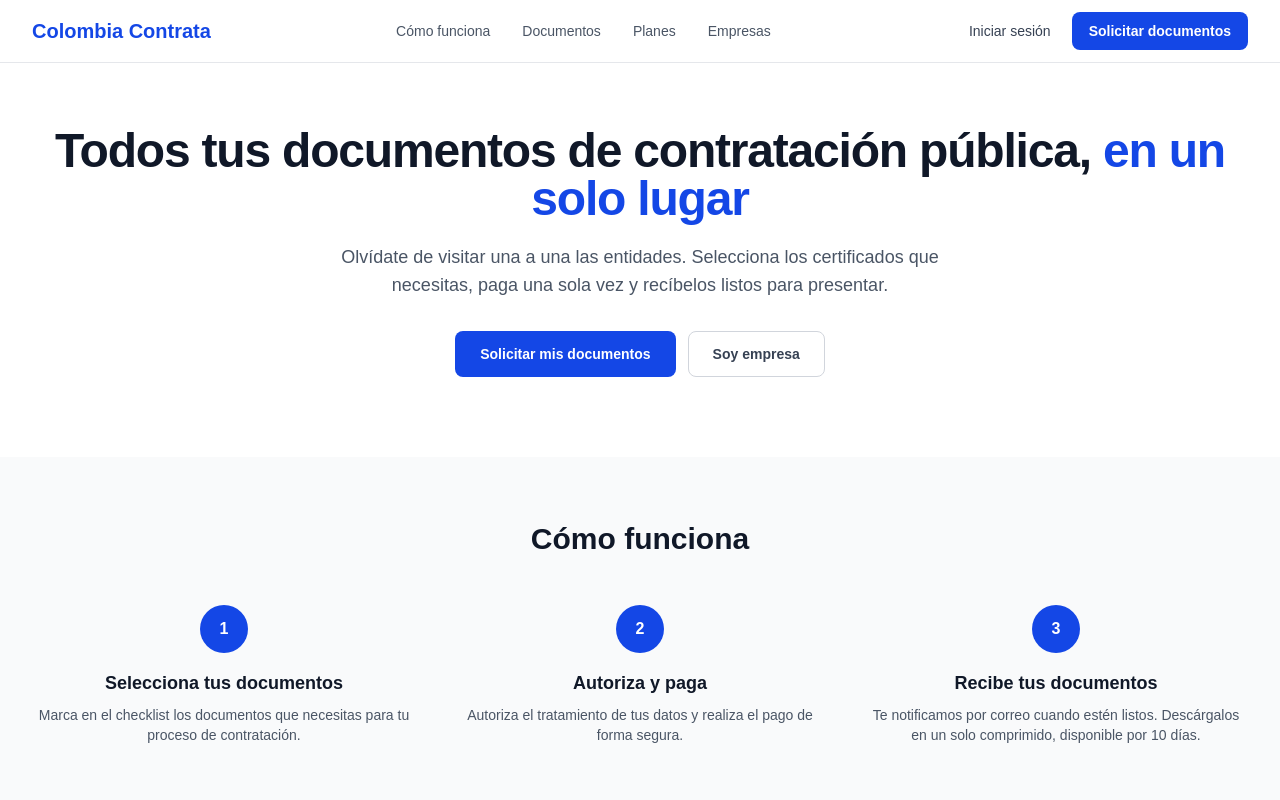
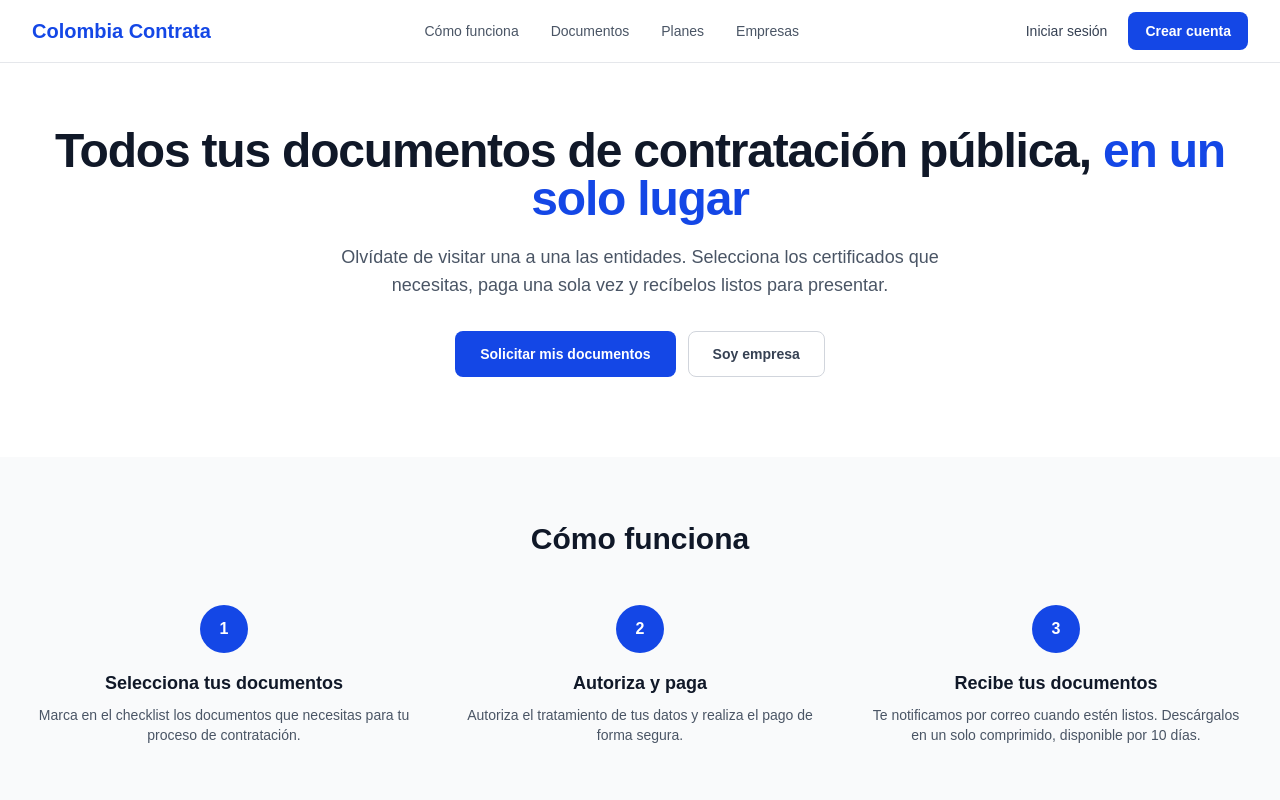
Before and after one commit to servisolucionesaragon/Colombia_Contrata, a Next.js app: page / in a window 1280 px wide. Shown: the top 800 px of the page. Built offline with nearby package versions, Linux system fonts and the light colour scheme.

Commit message:
Rename header CTA from "Solicitar documentos" to "Crear cuenta" to match its /registro destination

```diff
--- a/src/components/Header.tsx
+++ b/src/components/Header.tsx
@@ -41,7 +41,7 @@
             href="/registro"
             className="hidden sm:inline-flex items-center gap-x-2 text-sm font-semibold rounded-lg border border-transparent bg-blue-700 text-white hover:bg-blue-800 px-4 py-2"
           >
-            Solicitar documentos
+            Crear cuenta
           </Link>
 
           <button
@@ -95,7 +95,7 @@
             href="/registro"
             className="sm:hidden inline-flex items-center justify-center gap-x-2 text-sm font-semibold rounded-lg border border-transparent bg-blue-700 text-white hover:bg-blue-800 px-4 py-2 mt-1"
           >
-            Solicitar documentos
+            Crear cuenta
           </Link>
         </div>
       </div>
```
